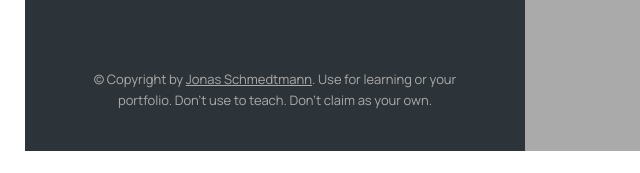
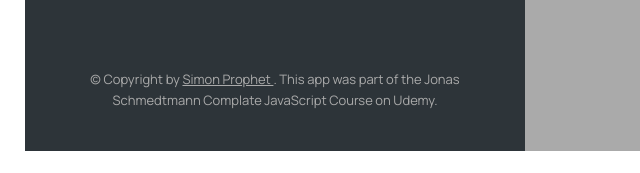
Before and after one commit to Prof758/mapty-app, a plain HTML site: page index.html in a window 1280 px wide. Shown: the part 624-797 px from the top of the page, 0-640 px from the left. Drawn offline with Linux system fonts and the light colour scheme.

Commit message:
add update to footer

```diff
--- a/index.html
+++ b/index.html
@@ -14,7 +14,7 @@
     <link rel="stylesheet" href="style.css" />
 
     <script defer src="script.js"></script>
-    <title>mapty // Map your workouts</title>
+    <title>Mapty // Map your workouts</title>
   </head>
   <body>
     <div class="sidebar">
@@ -112,9 +112,9 @@
           class="twitter-link"
           target="_blank"
           href="https://twitter.com/jonasschmedtman"
-          >Jonas Schmedtmann</a
-        >. Use for learning or your portfolio. Don't use to teach. Don't claim
-        as your own.
+          >Simon Prophet </a
+        >. This app was part of the Jonas Schmedtmann Complate JavaScript Course
+        on Udemy.
       </p>
     </div>
 
```
